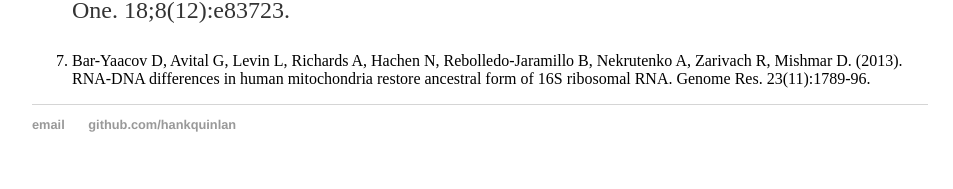
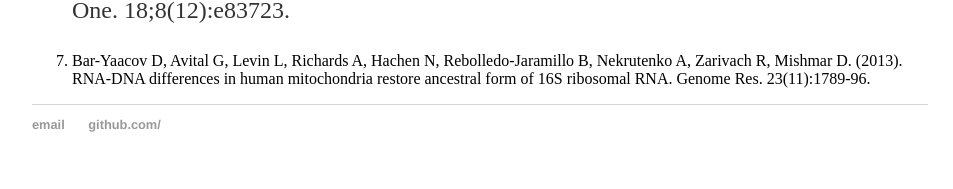
Before and after one commit to berebolledo/berebolledo.github.io, a Jekyll site: the page built from cv/index.md, in a window 1280 px wide. Shown: the part 1872-2061 px from the top of the page, without its empty margins (160-1113 px from the left). Built offline with Jekyll 4.4.1, drawn with Linux system fonts in a browser that asks for light colours; our own code applies the rules of GitHub Pages for plain Markdown files.

Commit message:
Update default.html

```diff
--- a/_layouts/default.html
+++ b/_layouts/default.html
@@ -21,8 +21,8 @@
 			</div><!-- /.container -->
 			<footer>
 	    		<ul>
-	        		<li><a href="mailto:hankquinlanhub@gmail.com">email</a></li>
-	        		<li><a href="https://github.com/hankquinlan">github.com/hankquinlan</a></li>
+	        		<li><a href="mailto:@gmail.com">email</a></li>
+	        		<li><a href="https://github.com/">github.com/</a></li>
 				</ul>
 			</footer>
 		</body>
```
